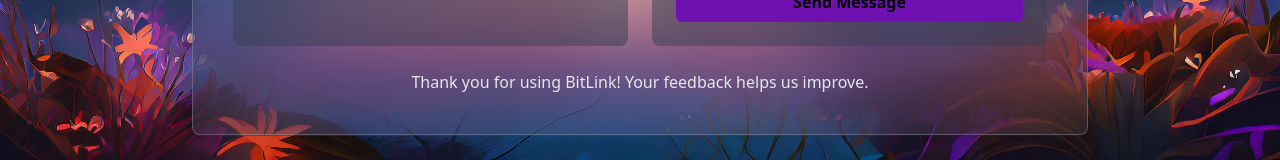
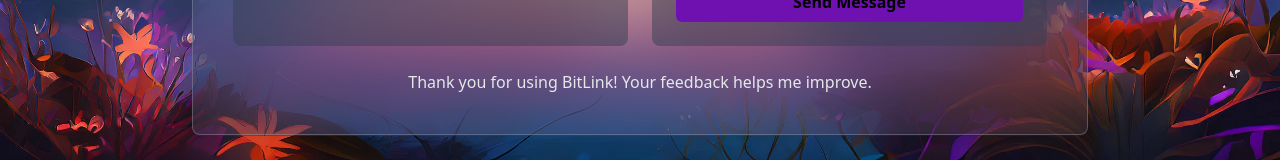
Before and after one commit to Vimal-79/BitLink, a Next.js app: page /contact in a window 1280 px wide. Shown: the part 695-855 px from the top of the page. Built offline with nearby package versions, Linux system fonts and the light colour scheme.

Commit message:
desgin fixed

```diff
--- a/app/contact/page.js
+++ b/app/contact/page.js
@@ -69,7 +69,7 @@ function page() {
             </div>
           </div>
           <div className="bg-gray-700/50 p-4 sm:p-6 rounded-lg">
-            <h2 className="text-xl sm:text-2xl font-semibold text-white mb-3">Send a Message</h2>
+            <h2 className="text-xl sm:text-2xl font-semibold text-white mb-3 ">Send a Message</h2>
             <form className="space-y-4" onSubmit={handleSubmit}>
               <div>
                 <label className="block text-gray-300 text-sm font-medium mb-1">Name</label>
@@ -104,7 +104,7 @@ function page() {
               <button
                 type="submit"
                 disabled={isSubmitting}
-                className={`w-full font-semibold py-2 px-4 rounded-md transition-colors ${isSubmitting ? 'bg-purple-600 cursor-not-allowed' : 'bg-purple-800 hover:bg-purple-700'}`}
+                className={`w-full font-semibold py-2 px-4 rounded-md transition-colors ${isSubmitting ? 'bg-purple-600 cursor-not-allowed' : 'bg-purple-800 hover:bg-purple-700 cursor-pointer'}`}
               >
                 {isSubmitting ? 'Sending...' : 'Send Message'}
               </button>
@@ -118,7 +118,7 @@ function page() {
         )}
         <div className="text-center">
           <p className="text-gray-200 text-sm sm:text-base">
-            Thank you for using BitLink! Your feedback helps us improve.
+            Thank you for using BitLink! Your feedback helps me improve.
           </p>
         </div>
       </div>
```
